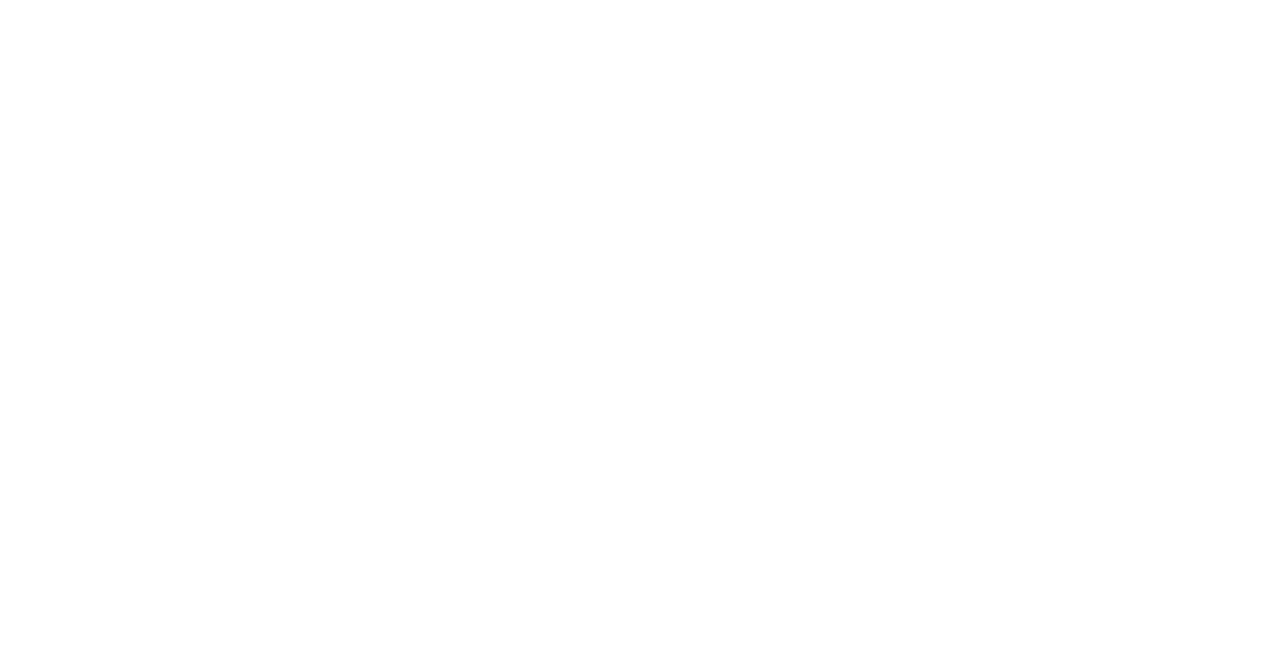
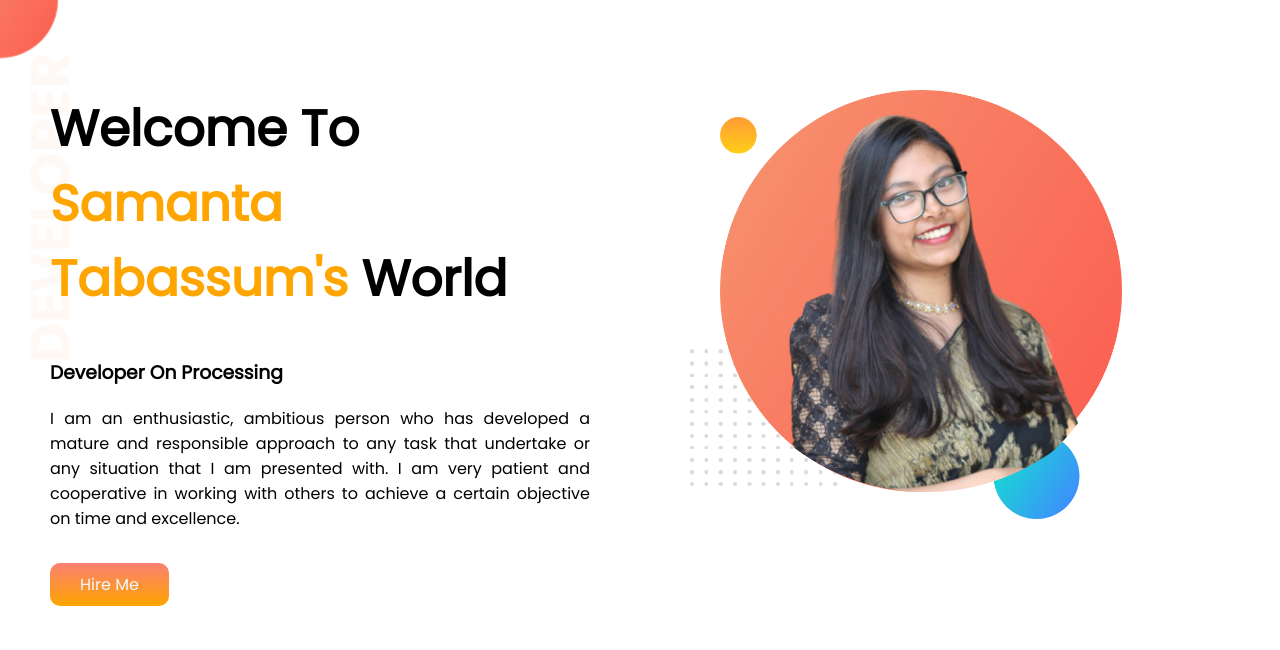
Before and after one commit to SamantaTabassumPromita/developer-portfolio, a plain HTML site: page index.html in a window 1280 px wide. Drawn offline with Linux system fonts and the light colour scheme.

Commit message:
1st section done

```diff
--- a/index.html
+++ b/index.html
@@ -5,7 +5,38 @@
     <meta http-equiv="X-UA-Compatible" content="IE=edge" />
     <meta name="viewport" content="width=device-width, initial-scale=1.0" />
     <title>Samanta Portfolio</title>
+    <link rel="preconnect" href="https://fonts.googleapis.com" />
+    <link rel="preconnect" href="https://fonts.gstatic.com" crossorigin />
+    <link
+      href="https://fonts.googleapis.com/css2?family=Poppins&display=swap"
+      rel="stylesheet"
+    />
     <link rel="stylesheet" href="style.css" />
   </head>
-  <body></body>
+  <body>
+    <section class="first_section">
+      <div class="half-width">
+        <h1>
+          Welcome To <br /><span class="yellow">Samanta Tabassum's</span> World
+        </h1>
+        <h3>Developer On Processing</h3>
+        <p class="paragaphs">
+          I am an enthusiastic, ambitious person who has developed a mature and
+          responsible approach to any task that undertake or any situation that
+          I am presented with. I am very patient and cooperative in working with
+          others to achieve a certain objective on time and excellence.
+        </p>
+        <br />
+        <a
+          class="button"
+          target="_blank"
+          href="https://www.linkedin.com/in/samantatabassumpromita/"
+          >Hire Me</a
+        >
+      </div>
+      <div class="half-width">
+        <img src="images/mypicture.png" alt="samanta's picture" />
+      </div>
+    </section>
+  </body>
 </html>
--- a/style.css
+++ b/style.css
@@ -0,0 +1,38 @@
+.yellow{
+    color: orange;
+}
+body{
+    font-family: 'Poppins', sans-serif;
+    margin: 0;
+}
+h1{
+    font-size: 50px;
+}
+.button{
+
+    background-image: linear-gradient(salmon, orange);
+    padding: 10px 30px;
+    border-radius: 10px;
+    text-decoration: none;
+    color: aliceblue;
+    font-weight: 500;
+
+
+}
+.first_section{
+    background-image: url(images/top-banner.png);
+    background-position: auto;
+    background-repeat: no-repeat;
+    display:flex;
+}
+.half-width{
+    width:50%;
+    padding:50px;
+}
+.half-width img{
+    margin-top: 40px;
+    width:80%;
+}
+.paragaphs{
+    text-align: justify;
+}
```
Also changed, not shown: images/dream-bg.png (added), images/exp-bg.png (added), images/jhankar.png (added), images/jhankar2.png (added), images/my-bg.png (added), images/my-bg2.png (added), images/my-pic2.png (added), images/mypicture.png (added), images/top-banner.png (added), 7 other files.
